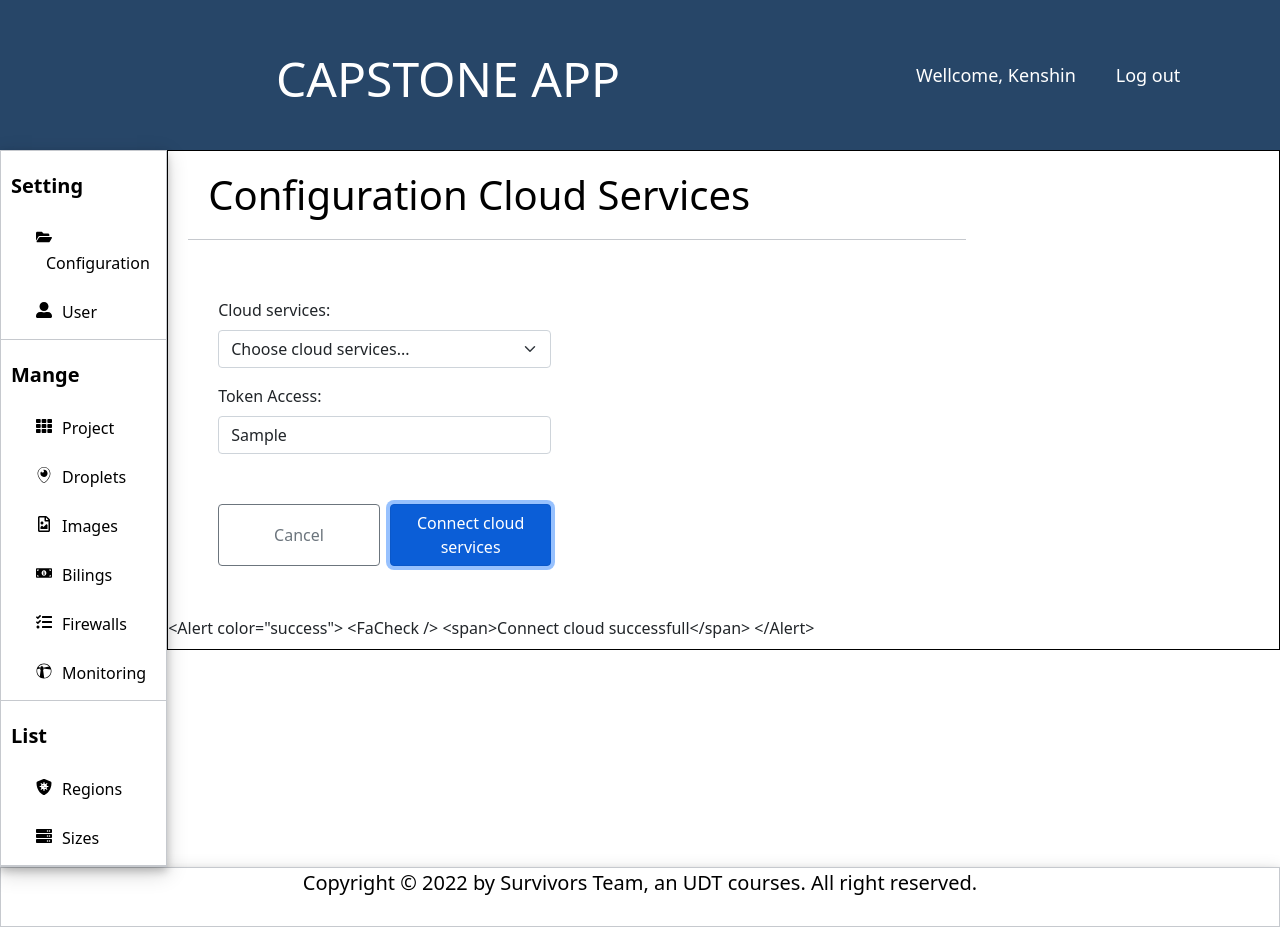
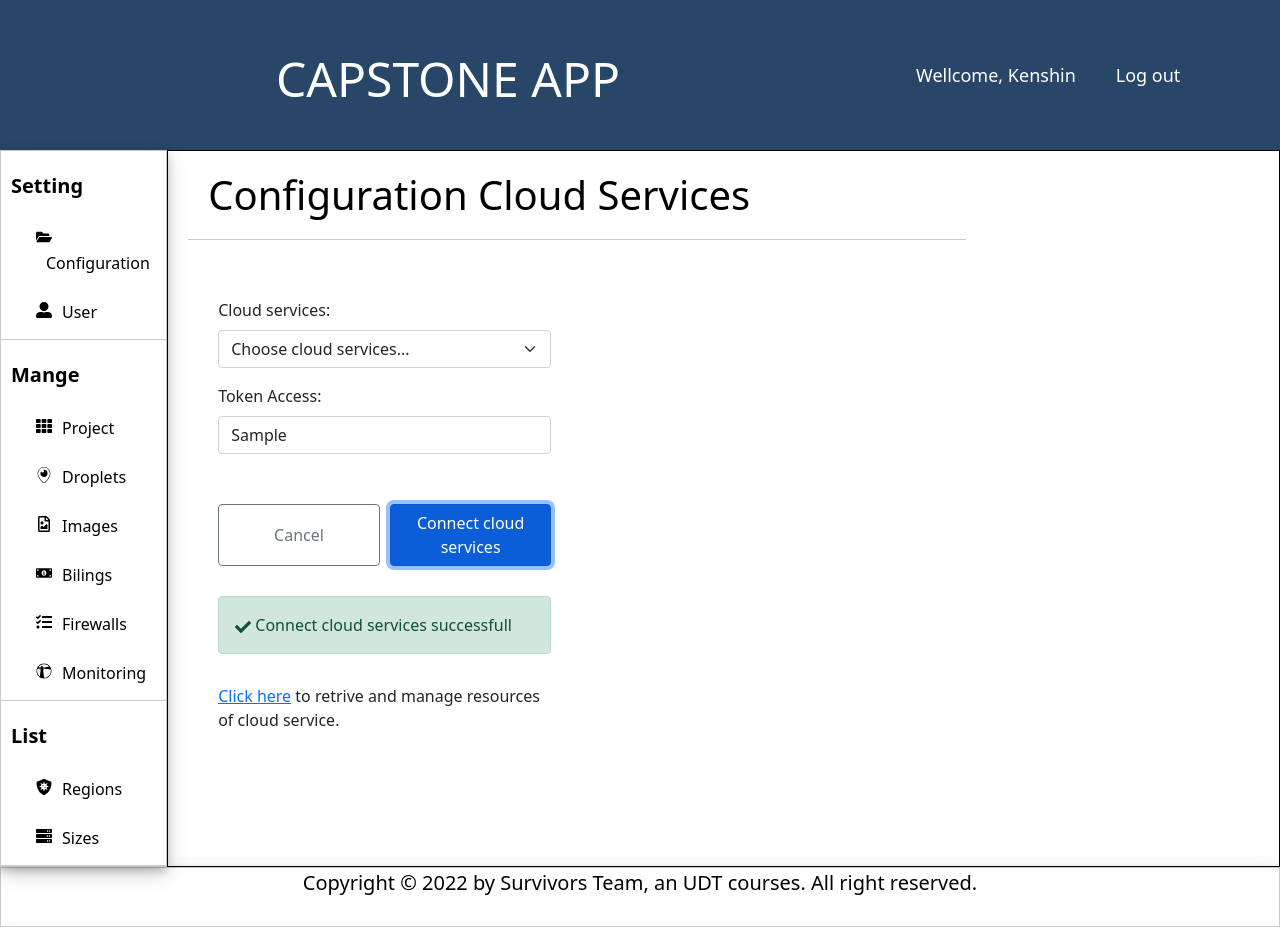
Before and after one commit to quangvinhln2008/CapstoneApp-Front-End, a Next.js app: page /accounts/configuration in a window 1280 px wide. Both pictures are taken after typing "Sample" into the empty fields and a click on the button "Connect cloud services". Built offline with nearby package versions, Linux system fonts and the light colour scheme.

Commit message:
SCP-42 | Add form configuration cloud

```diff
--- a/components/Layouts/Layout/layout.module.scss
+++ b/components/Layouts/Layout/layout.module.scss
@@ -1,7 +1,6 @@
 .layout {
   margin: 0px;
   width: 100%;
-  height: 500px;
   border: 1px solid #000;
   display: flex;
   flex-direction: column;
--- /dev/null
+++ b/pages/accounts/configuration/configuration.module.scss
@@ -0,0 +1,3 @@
+.alertToogle {
+  margin: 30px 0px;
+}
--- a/pages/accounts/configuration/index.tsx
+++ b/pages/accounts/configuration/index.tsx
@@ -1,9 +1,11 @@
 import Head from 'next/head'
+import Link from 'next/link'
 import { useRouter } from 'next/router'
 import React, { FormEvent, MouseEvent, useEffect, useState } from 'react'
 import { FaCheck } from 'react-icons/fa'
 import { Alert, Button, Form, FormGroup, Input, Label, Modal, Table } from 'reactstrap'
 import InputGroup from '../../../components/InputGroup'
+import style from './configuration.module.scss'
 
 const Configuration = () => {
   const router = useRouter()
@@ -11,8 +13,11 @@ const Configuration = () => {
   const [cloudServices, setCloudServices] = useState('')
   const [tokenAccess, setTokenAccess] = useState('')
   const [toogleMessage, setToogleMessage] = useState(false)
-  const [elementToogleMessage, setElementToogleMessage] = useState('')
-
+  const elementInfo = (
+    <span>
+      <Link href="/users">Click here</Link> to retrive and manage resources of cloud service.
+    </span>
+  )
   function handleTokenAccessChange(value: string): void {
     setTokenAccess(value)
   }
@@ -31,17 +36,8 @@ const Configuration = () => {
 
     setToogleMessage(!toogleMessage)
 
-    console.log(elementToogleMessage)
+    console.log('click')
   }
-
-  useEffect(() => {
-    if (toogleMessage) {
-      setElementToogleMessage(`<Alert color="success">
-                                <FaCheck /> <span>Connect cloud successfull</span>
-                              </Alert>`)
-    }
-  }, [toogleMessage])
-
   return (
     <>
       <Head>
@@ -56,7 +52,7 @@ const Configuration = () => {
           <Input id="cloudServices" name="cloudServices" onChange={handleCloudServicesChange} type="select">
             <option value="">Choose cloud services...</option>
             <option value="DO">Digital Occens</option>
-            <option value="aws">AWS</option>
+            <option value="AWS">AWS</option>
           </Input>
         </FormGroup>
         <InputGroup
@@ -74,8 +70,12 @@ const Configuration = () => {
             Connect cloud services
           </Button>
         </div>
+        <Alert className={style.alertToogle} color="success" isOpen={toogleMessage}>
+          <FaCheck />
+          <span> Connect cloud services successfull</span>
+        </Alert>
+        {toogleMessage ? elementInfo : ''}
       </Form>
-      {elementToogleMessage}
     </>
   )
 }
```
